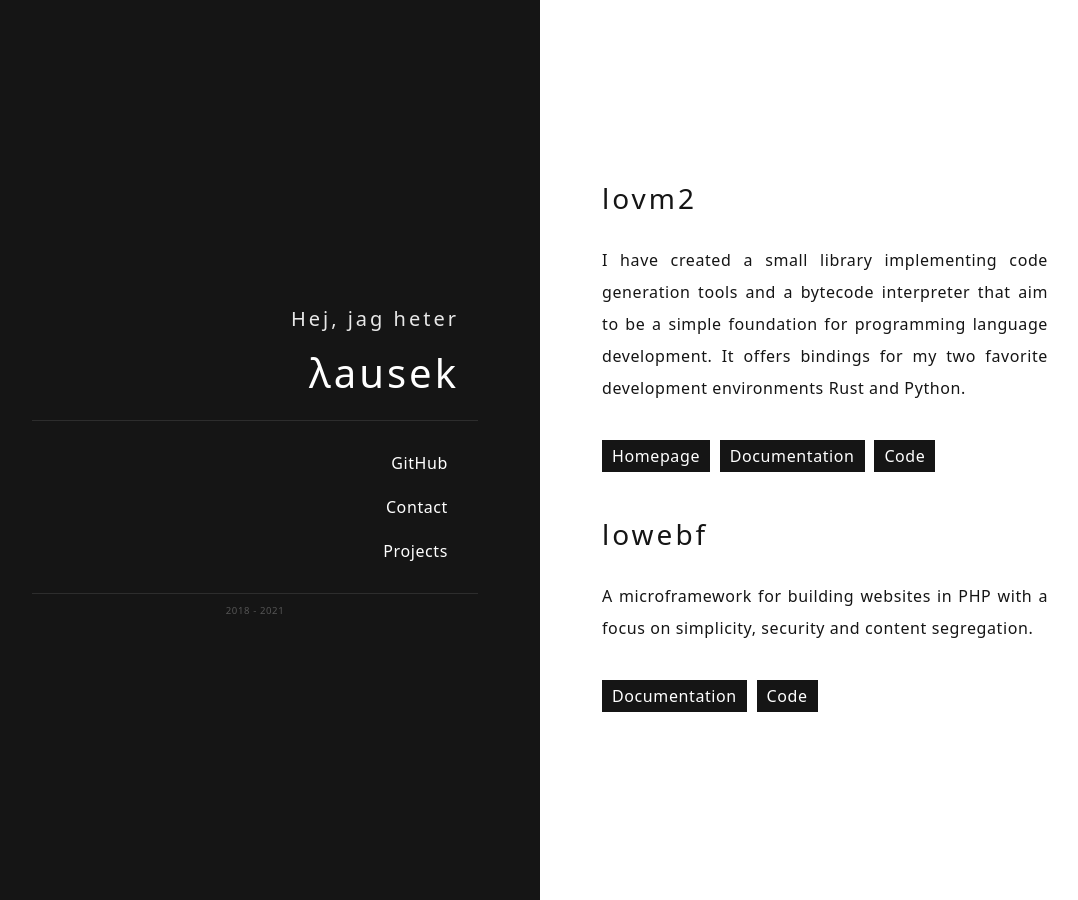
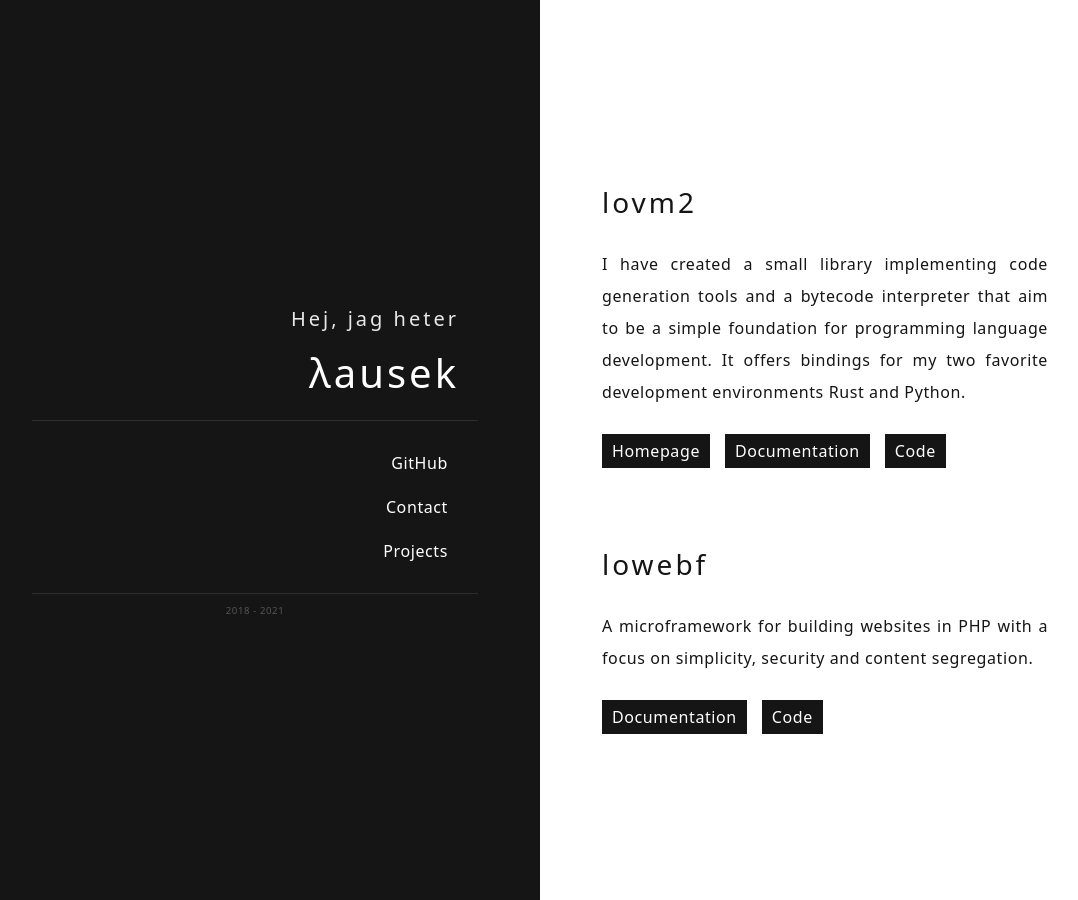
Before and after one commit to lausek/lausek.github.io, a Jekyll site: the page built from projects.md, in a window 1280 px wide. Shown: the whole page, without its empty margins (30-1108 px from the left). Built offline with Jekyll 4.4.1, drawn with Linux system fonts in a browser that asks for light colours; our own code applies the rules of GitHub Pages for plain Markdown files.

Commit message:
small improvements to project-links

```diff
--- a/css/minimal.scss
+++ b/css/minimal.scss
@@ -133,6 +133,18 @@
         text-align: justify;
     }
 
+    .project-separator {
+        padding: 30px;
+    }
+
+    .project-links {
+        display: flex;
+        flex-wrap: wrap;
+        column-gap: 10px;
+        row-gap: 10px;
+        padding: 0px 10px;
+    }
+
     .project-link {
         color: $white;
         background-color: $black;
--- a/projects.md
+++ b/projects.md
@@ -6,13 +6,19 @@
 
 I have created a small library implementing code generation tools and a bytecode interpreter that aim to be a simple foundation for programming language development. It offers bindings for my two favorite development environments Rust and Python.
 
-<span class="project-link"><a href="https://lausek.eu/lovm2/">Homepage</a></span>
-<span class="project-link"><a href="https://docs.rs/lovm2/latest/lovm2/">Documentation</a></span>
-<span class="project-link"><a href="https://github.com/lausek/lovm2">Code</a></span>
+<div class="project-links">
+    <span class="project-link"><a href="https://lausek.eu/lovm2/">Homepage</a></span>
+    <span class="project-link"><a href="https://docs.rs/lovm2/latest/lovm2/">Documentation</a></span>
+    <span class="project-link"><a href="https://github.com/lausek/lovm2">Code</a></span>
+</div>
+
+<div class="project-separator"></div>
 
 ### lowebf
 
 A microframework for building websites in PHP with a focus on simplicity, security and content segregation.
 
-<span class="project-link"><a href="https://lausek.eu/lowebf/">Documentation</a></span>
-<span class="project-link"><a href="https://github.com/lausek/lowebf">Code</a></span>
+<div class="project-links">
+    <span class="project-link"><a href="https://lausek.eu/lowebf/">Documentation</a></span>
+    <span class="project-link"><a href="https://github.com/lausek/lowebf">Code</a></span>
+</div>
```
Also changed, not shown: index.md (+1 -1 lines).
